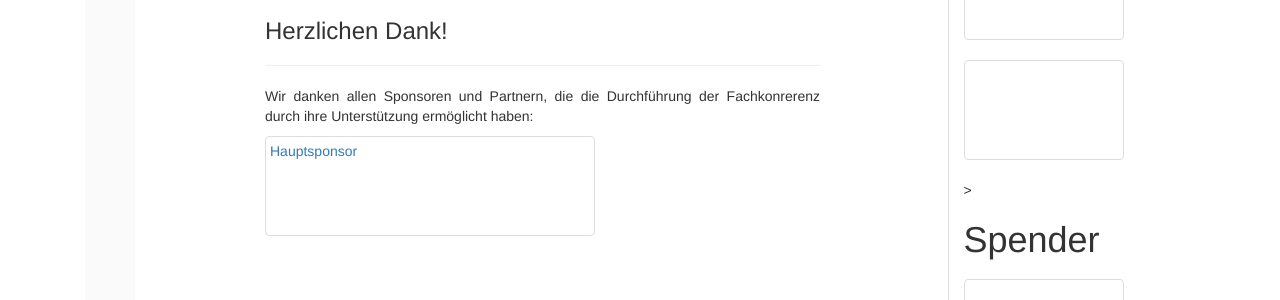
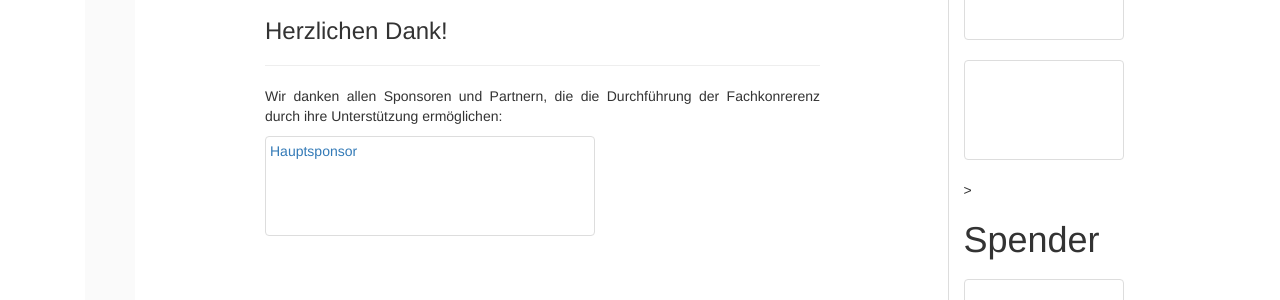
Before and after one commit to susedev/test, a Jekyll site: the page built from partner-werden.html, in a window 1280 px wide. Shown: the part 498-798 px from the top of the page. Built offline with Jekyll 4.4.1, drawn with Linux system fonts in a browser that asks for light colours; nearby versions of some CDN libraries.

Commit message:
Edit from JekyllCMS

```diff
--- a/partner-werden.html
+++ b/partner-werden.html
@@ -15,6 +15,6 @@ title: Partner
 <h3>Herzlichen Dank!</h3>
 
 <hr noshade="noshade" size="1" />
-<p style="text-align: justify;">Wir danken allen Sponsoren und Partnern, die die Durchf&uuml;hrung der Fachkonrerenz durch ihre Unterst&uuml;tzung erm&ouml;glicht haben:</p>
+<p style="text-align: justify;">Wir danken allen Sponsoren und Partnern, die die Durchf&uuml;hrung der Fachkonrerenz durch ihre Unterst&uuml;tzung erm&ouml;glichen:</p>
 
 <p><a class="thumbnail" href="#" style="width: 330px; height: 100px;">Hauptsponsor</a></p>
```
